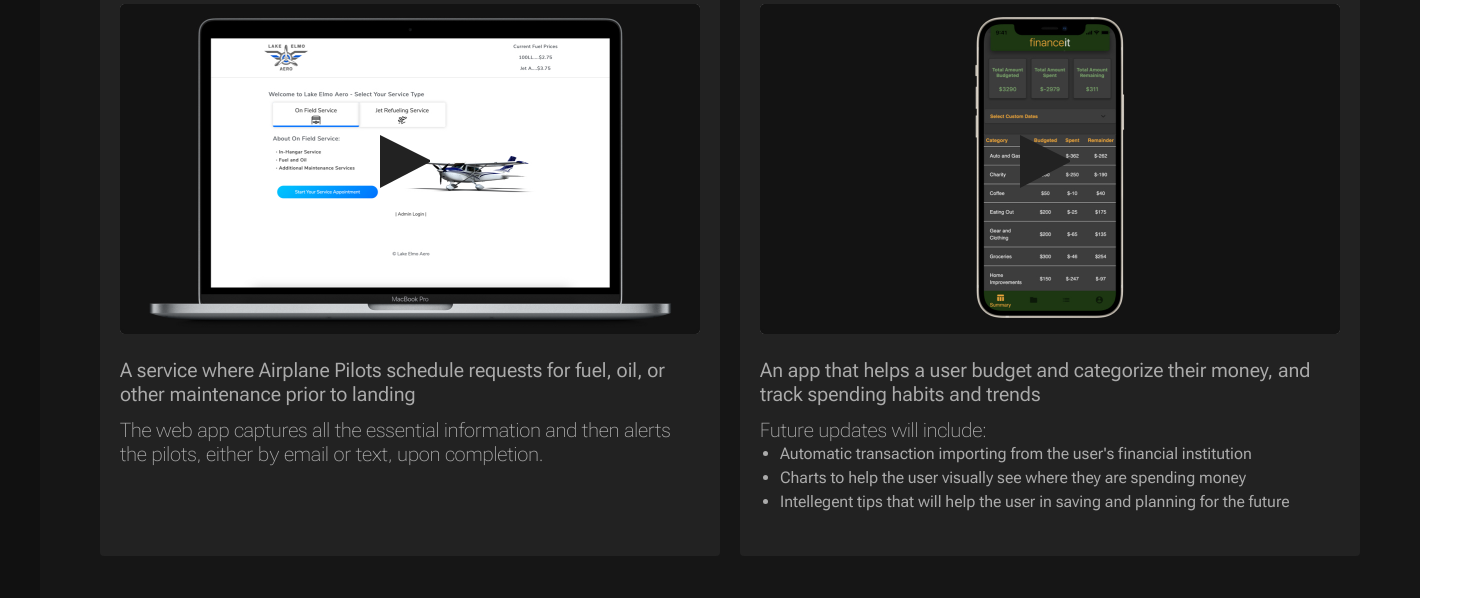
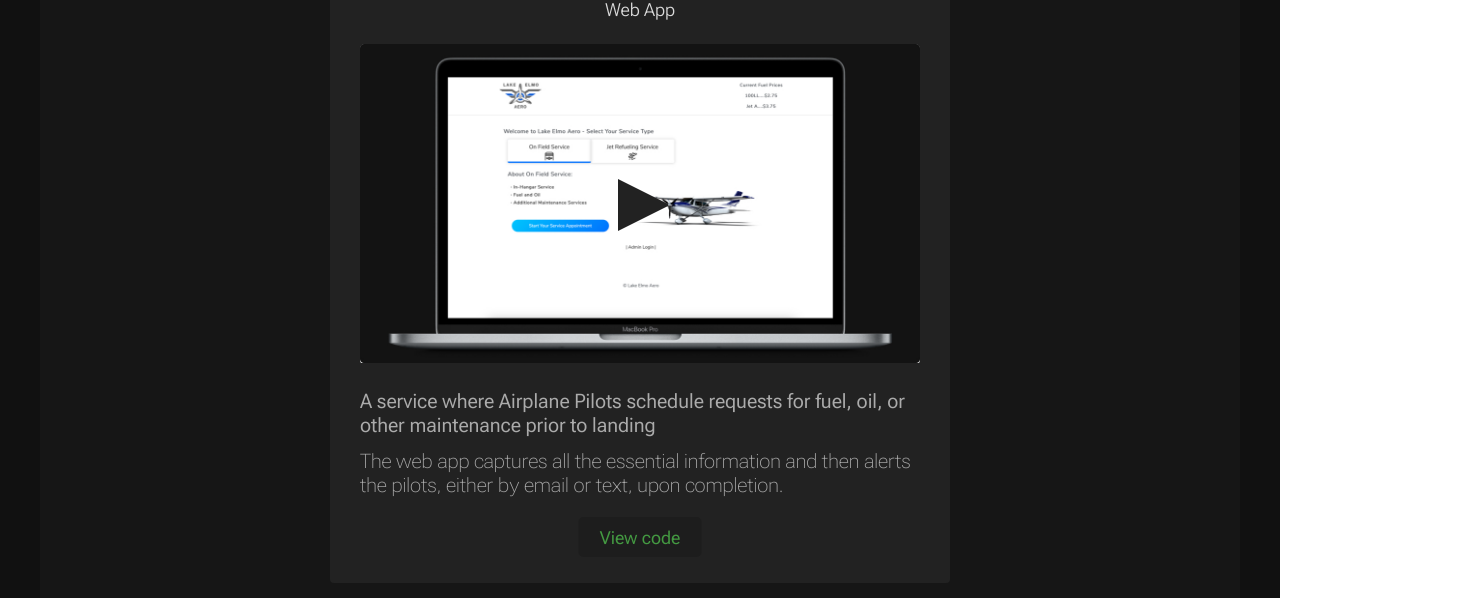
Before and after one commit to justuswitmer/portfolio, a React (Create React App) app: page /#/project in a window 1280 px wide. Shown: the part 329-927 px from the top of the page, 1460 px wide, since content can reach past the window. Built offline with nearby package versions, Linux system fonts and the light colour scheme.

Commit message:
began to format project and about

```diff
--- a/src/components/About/About.js
+++ b/src/components/About/About.js
@@ -37,20 +37,20 @@
       <h2 tabIndex='0' className='about-intro-h2'>Here is a snapshot of who I am as a developer</h2>
       <div>
         <ul className='about-list'>
-          <li tabIndex='0'>I am a data-driven, analytical Full Stack Software Engineer with experience in small business and finance</li>
-          <li tabIndex='0'>My specialties include compensation analytics, problem-solving, and project management</li>
-          <li tabIndex='0'>I have been recognized for being a visionary leader and having the organization and consistency to achieve project deadlines and maintain client focused</li>
-          <li tabIndex='0'>I am always pushing for new ways to look at data and communicate its significance to my clients and their users</li>
+          <li>- I am a data-driven, analytical Full Stack Software Engineer with experience in small business and finance</li>
+          <li>- My specialties include compensation analytics, problem-solving, and project management</li>
+          <li>- I have been recognized for being a visionary leader and having the organization and consistency to achieve project deadlines and maintain client focused</li>
+          <li>- I am always pushing for new ways to look at data and communicate its significance to my clients and their users</li>
         </ul>
       </div>
       <div className='about-personality'>
       <h3 tabIndex='0' className='about-personality-h3'>In my personal life I am a</h3>
       <ul className='about-list'>
-        <li tabIndex='0'>Devoted husband and dad</li>
-        <li tabIndex='0'>Avid Book Reader (physical and audio)</li>
-        <li tabIndex='0'>Causal board gamer</li>
-        <li tabIndex='0'>Amateur woodworker</li>
-        <li tabIndex='0'>Life-long musician</li>
+        <li>- Devoted husband and dad</li>
+        <li>- Avid Book Reader (physical and audio)</li>
+        <li>- Causal board gamer</li>
+        <li>- Amateur woodworker</li>
+        <li>- Life-long musician</li>
       </ul>
       <h3 tabIndex='0' className='about-personality-h3'>I also enjoy learning about my personality and how I percieve the world</h3>
       {props.store.about.map(about =>
--- a/src/components/App.css
+++ b/src/components/App.css
@@ -407,7 +407,7 @@
   grid-area: body;
   border-radius: 4px;
   align-items: center;
-  padding: 40px 50px;
+  padding: 60px 40px;
   background-color: var(--primary_color);
   color: var(--secondary_font_color);
 }
@@ -418,18 +418,20 @@
 
 .project-primary {
   display: flex;
-  /* flex-wrap: wrap; */
+  flex-wrap: wrap;
   justify-content: space-around;
   margin-top: 40px;
   text-align: left;
+  gap: 40px;
 }
 
 .project-primary-player-div {
-  width: 620px;
-  height: 657px;
+  height: auto;
+  max-width: 620px;
   border-radius: 4px;
   background-color: var(--secondary_color);
-  margin: 0 10px;
+  padding: 20px 20px 0 20px;
+  margin-bottom: 50px;
 }
 
 .project-primary-player-h3 {
@@ -466,12 +468,47 @@
   margin: 0 20px;
 }
 
+.project-primary-player-descrip-list {
+  font-size: 20px;
+  line-height: 24px;
+  font-weight: 100;
+  color: var(--secondary_font_color);
+  margin-bottom: 20px;
+}
+
+.project-primary-player-linkBtn {
+  position: relative;
+  left: 50%;
+  transform: translate(-50%);
+  margin-bottom: 26px;
+  padding: 0 20px;
+  width: 123px;
+  height: 40px;
+  font-size: 18px;
+  line-height: 21px;
+  border-radius: 5px;
+  background-color: var(--theme_cont_bg);
+  color: var(--text_link_color);
+  border: none;
+}
+
+.project-primary-player-linkBtn:focus {
+  outline: none;
+}
+
+.project-primary-player-linkBtn:hover {
+  color: var(--secondary_font_color);
+}
+
+#project-primary-player-LEABtn {
+  margin-top: 140px;
+}
+
 .project-primary-lakeElmoAero {
   background-image: url("./images/Miscellaneous/LakeElmo.jpg");
   background-repeat: no-repeat;
   background-size: contain;
-  width: 580px;
-  height: 330px;
+  height: auto;
   border-radius: 5px;
   margin: 24px 20px;
 }
@@ -480,8 +517,7 @@
   background-image: url("./images/Miscellaneous/financeIt.jpg");
   background-repeat: no-repeat;
   background-size: contain;
-  width: 580px;
-  height: 330px;
+  height: auto;
   border-radius: 5px;
   margin: 24px 20px;
 }
@@ -492,19 +528,25 @@
   height: 0;
   border-top: 25px solid transparent;
   border-left: 50px solid #222222;
-  border-bottom: 26px solid transparent;
+  border-bottom: 25px solid transparent;
   border-right: 0;
-  margin: 131px 250px 129px 260px;
+  margin: 24% 43% 24% 46%;
 }
 
 .project-primary-modalBtn:focus {
   outline: none;
 }
+.project-primary-modalBtn:hover {
+  transition: 0.3s ease;
+  transform: scale(1.3, 1.3);
+  opacity: 1;
+}
 
 .project-secondary {
   display: flex;
-  justify-content: space-between;
+  justify-content: center;
   flex-wrap: wrap;
+  gap: 30px;
 }
 
 .project-item {
@@ -616,6 +658,7 @@
 
 .about-list {
   list-style-type: none;
+  padding: 0;
 }
 
 .about-modal-title {
@@ -911,6 +954,8 @@
 /* min-width means "if screen is greater than or equal to specified size then do {...}" */
 
 @media screen and (max-width: 1310px) {
+  /* -------------------- HOME BEGIN 1310 -------------------- */
+
   .home-intro {
     margin-left: 40px;
   }
@@ -929,6 +974,18 @@
     font-size: 20px;
     line-height: 24px;
   }
+
+  /* -------------------- HOME END 1310 -------------------- */
+
+  /* -------------------- PROJECT BEGIN 1310 -------------------- */
+  #project-primary-player-LEABtn {
+    margin-top: 20px;
+  }
+
+  .project-primary-player-div {
+    padding: 20px 10px 0 10px;
+  }
+  /* -------------------- PROJECT END 1310 -------------------- */
 }
 
 /* ---------------------------------------- BREAKPOINT 992 ---------------------------------------- */
@@ -1226,9 +1283,10 @@
     padding: 40px 10px;
   }
 
-  .project-primary-player-div {
-    width: 210px;
-    margin: 0;
+  .project-primary-modalBtn {
+    border-top: 15px solid transparent;
+    border-left: 30px solid #222222;
+    border-bottom: 15px solid transparent;
   }
 
   /* -------------------- PROJECTS END 688 -------------------- */
--- a/src/components/Project/Project.js
+++ b/src/components/Project/Project.js
@@ -34,6 +34,12 @@
             </div>
             <p className='project-primary-player-descrip-title'>A service where Airplane Pilots schedule requests for fuel, oil, or other maintenance prior to landing</p>
             <p className='project-primary-player-descrip-body'>The web app captures all the essential information and then alerts the pilots, either by email or text, upon completion.</p>
+            <button
+              id='project-primary-player-LEABtn'
+              className='project-primary-player-linkBtn'
+              onClick={() =>  window.open('https://github.com/justuswitmer/lake_elmo_aero', '_blank')}
+            >View code
+            </button>
           </div>
           <div className='project-primary-player-div'>
             <h3 className='project-primary-player-h3'>financeIt</h3>
@@ -43,11 +49,16 @@
             </div>
               <p className='project-primary-player-descrip-title'>An app that helps a user budget and categorize their money, and track spending habits and trends</p>
               <p className='project-primary-player-descrip-body'>Future updates will include:</p>
-              <ul>
+              <ul className='project-primary-player-descrip-list'>
                 <li>Automatic transaction importing from the user's financial institution</li>
                 <li>Charts to help the user visually see where they are spending money</li>
                 <li>Intellegent tips that will help the user in saving and planning for the future</li>
               </ul>
+              <button
+                className='project-primary-player-linkBtn'
+                onClick={() =>  window.open('https://github.com/justuswitmer/financeIt', '_blank')}
+              >View code
+              </button>
           </div>
         </div>
         <div className='project-secondary'>
```
